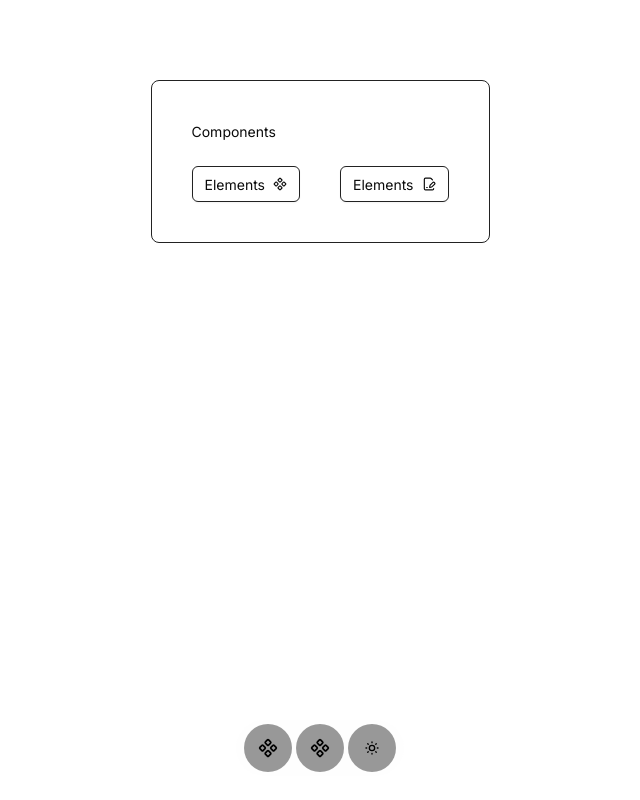
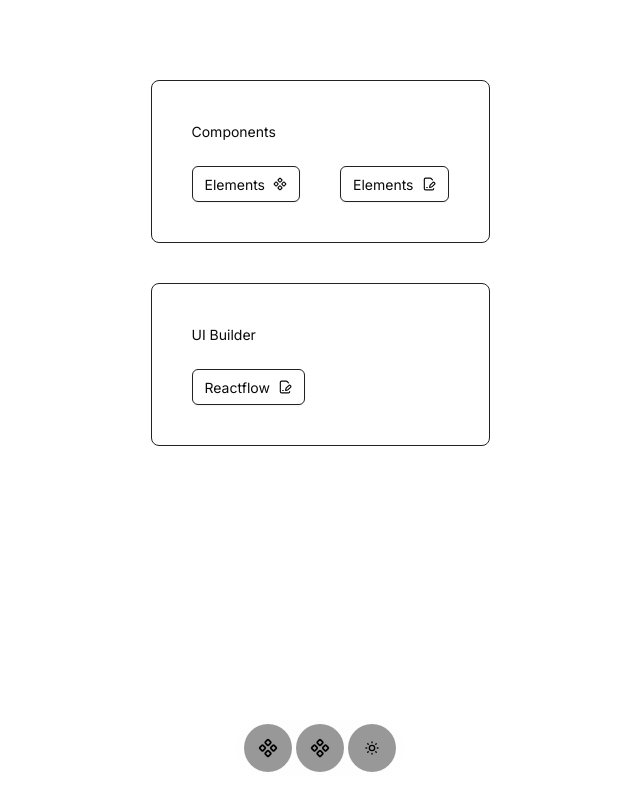
Before and after one commit to seckinyasar/react19-boilerplate, a Next.js app: page / in a window 1280 px wide. Shown: the whole page, without its empty margins (320-960 px from the left). Built offline with nearby package versions, Linux system fonts and the light colour scheme.

Commit message:
feat: reactflow added

```diff
--- a/src/app/elements/page.tsx
+++ b/src/app/elements/page.tsx
@@ -81,9 +81,9 @@ export default function Home() {
           {/* //! Inputs */}
           <section className="flex flex-col gap-6 border border-border p-6 rounded-xl">
             <h2 className="text-[12.8px]">Inputs</h2>
-            <div className="flex flex-col items-center gap-6 w-full">
-              <Input type="email" className="w-[320px]" />
-              <Input type="password" className="w-[320px]" />
+            <div className="flex flex-col self-center gap-6 max-w-[320px]">
+              <Input type="email" />
+              <Input type="password" />
               <Input type="file" />
             </div>
           </section>
--- a/src/app/page.tsx
+++ b/src/app/page.tsx
@@ -7,7 +7,7 @@ import Link from "next/link";
 export default function Home() {
   return (
     <div className="flex w-full min-h-screen justify-center bg-background text-foreground pb-20">
-      <div className="flex flex-col items-center mt-20 min-w-[400px]">
+      <div className="flex flex-col gap-y-10  mt-20 ">
         <div className="flex flex-col space-y-6 border border-border p-10 rounded-lg ">
           <h2 className="text-base ">Components</h2>
           <div className="space-x-10">
@@ -25,6 +25,18 @@ export default function Home() {
             </Link>
           </div>
         </div>
+        {/*//* UI Builder */}
+        <div className="flex flex-col gap-y-6 border border-border p-10 rounded-lg ">
+          <h2 className="text-base">UI Builder</h2>
+          <div className="space-x-10">
+            <Link
+              className={buttonVariants({ variant: "outline" })}
+              href="/reactflow">
+              Reactflow
+              <FilePenLine className="size-3.5 ml-2" />
+            </Link>
+          </div>
+        </div>
       </div>
     </div>
   );
--- a/src/app/reactflow/page.tsx
+++ b/src/app/reactflow/page.tsx
@@ -1,4 +1,5 @@
 "use client";
+import DefaultNode from "@/components/reactflow/nodes/DefaultNode";
 import {
   addEdge,
   Background,
@@ -6,16 +7,18 @@ import {
   Controls,
   MiniMap,
   ReactFlow,
-  useEdgesState,
-  useNodesState,
+  applyEdgeChanges,
+  applyNodeChanges,
 } from "@xyflow/react";
 import "@xyflow/react/dist/style.css";
-import DefaultNode from "@/components/reactflow/nodes/DefaultNode";
-import { useCallback } from "react";
+import { use, useCallback, useState } from "react";
 
+//#region //? initial values.
+//TODO later get that values from db & zustand.
 const nodeTypes = {
   selectorNode: DefaultNode,
 };
+
 const initialNodes = [
   { id: "1", position: { x: 0, y: 0 }, data: { label: "1" } },
   { id: "2", position: { x: 0, y: 100 }, data: { label: "2" } },
@@ -35,16 +38,31 @@ const initialEdges = [
   },
 ];
 
+//#endregion
+
 let renderTime = 0;
 
 export default function Page() {
-  const [nodes, setNodes, onNodesChange] = useNodesState(initialNodes);
-  const [edges, setEdges, onEdgesChange] = useEdgesState(initialEdges);
+  const [nodes, setNodes] = useState(initialNodes);
+  const [edges, setEdges] = useState(initialEdges);
 
   const onConnect = useCallback(
     (params: any) => setEdges((eds) => addEdge(params, eds)),
     [setEdges]
   );
+
+  const onNodesChange = useCallback(
+    (changes: any) =>
+      setNodes((oldNodes) => applyNodeChanges(changes, oldNodes)),
+    []
+  );
+
+  const onEdgesChange = useCallback(
+    (changes: any) =>
+      setEdges((oldEdges) => applyEdgeChanges(changes, oldEdges)),
+    []
+  );
+
   console.log("rendered" + ++renderTime);
   return (
     <div className="w-screen h-screen">
```
